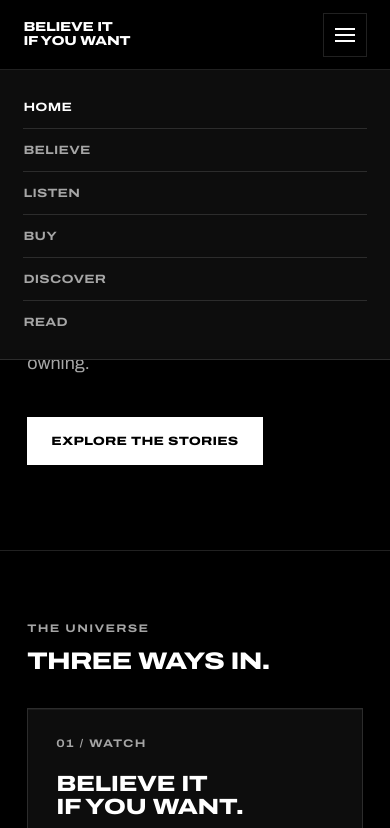
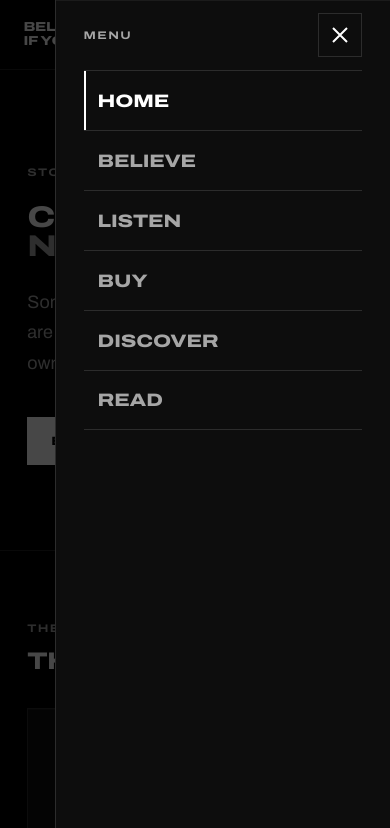
Before and after one commit to Blazely590/Believe-it-if-you-want, a plain HTML site: page index.html in a window 390 px wide. Both pictures are taken after a click on the button "Menu". Shown: the top 828 px of the page. Drawn offline with Linux system fonts and the light colour scheme.

Commit message:
Replace header links with a slide-in side menu on every screen size
The header now shows the logo and a three-line menu button. The button
opens a right-hand panel with Home, Believe, Listen, Buy, Discover and
Read. It closes with the X button, Escape, or a click outside, keeps
keyboard focus inside while open, and returns focus to the menu button.
Motion is switched off for visitors who prefer reduced motion.

Co-Authored-By: Claude Sonnet 5.5 <noreply@anthropic.com>
Claude-Session: https://claude.ai/code/session_014XCxvCKAW83xQbBFwXkNMn

```diff
--- a/index.html
+++ b/index.html
@@ -9,10 +9,11 @@
 <body>
 <header>
   <a class="brand" href="index.html" aria-label="Believe it if you want, home"><span>Believe it</span><span>if you want</span></a>
-  <button class="menu" type="button" aria-label="Menu" aria-expanded="false" aria-controls="site-nav">
+  <button class="menu" type="button" aria-label="Menu" title="Menu" aria-expanded="false" aria-controls="site-nav">
     <svg width="20" height="14" viewBox="0 0 20 14" fill="none" stroke="currentColor" stroke-width="2" aria-hidden="true"><path d="M0 1h20M0 7h20M0 13h20"/></svg>
   </button>
-  <nav id="site-nav">
+  <nav id="site-nav" aria-label="Main menu">
+    <div class="drawer-head"><small>Menu</small><button class="close" type="button" aria-label="Close menu"><svg width="16" height="16" viewBox="0 0 16 16" fill="none" stroke="currentColor" stroke-width="2" aria-hidden="true"><path d="M1 1l14 14M15 1L1 15"/></svg></button></div>
     <a href="index.html" aria-current="page">Home</a>
     <a href="believe.html">Believe</a>
     <a href="listen.html">Listen</a>
@@ -20,6 +21,7 @@
     <a href="affiliates.html">Discover</a>
     <a href="blog.html">Read</a>
   </nav>
+  <div class="scrim"></div>
 </header>
 <main>
   <section class="hero">
--- a/script.js
+++ b/script.js
@@ -1,16 +1,41 @@
 const menu = document.querySelector('.menu');
 const nav = document.querySelector('nav');
+const scrim = document.querySelector('.scrim');
+const closeBtn = document.querySelector('.close');
 
-menu?.addEventListener('click', () => {
-  const open = nav.classList.toggle('open');
+function setMenu(open) {
+  nav.classList.toggle('open', open);
+  scrim.classList.toggle('open', open);
+  document.body.classList.toggle('menu-open', open);
   menu.setAttribute('aria-expanded', String(open));
-});
+  if (open) {
+    closeBtn.focus();
+  } else {
+    menu.focus();
+  }
+}
+
+menu?.addEventListener('click', () => setMenu(!nav.classList.contains('open')));
+closeBtn?.addEventListener('click', () => setMenu(false));
+scrim?.addEventListener('click', () => setMenu(false));
 
 document.addEventListener('keydown', (e) => {
-  if (e.key === 'Escape' && nav?.classList.contains('open')) {
-    nav.classList.remove('open');
-    menu.setAttribute('aria-expanded', 'false');
-    menu.focus();
+  if (!nav?.classList.contains('open')) return;
+  if (e.key === 'Escape') {
+    setMenu(false);
+    return;
+  }
+  if (e.key === 'Tab') {
+    const items = [closeBtn, ...nav.querySelectorAll('a')];
+    const first = items[0];
+    const last = items[items.length - 1];
+    if (e.shiftKey && document.activeElement === first) {
+      e.preventDefault();
+      last.focus();
+    } else if (!e.shiftKey && document.activeElement === last) {
+      e.preventDefault();
+      first.focus();
+    }
   }
 });
 
--- a/styles.css
+++ b/styles.css
@@ -64,20 +64,8 @@ header {
 }
 .brand span { display: block; }
 
-nav { display: flex; gap: 32px; }
-nav a {
-  font-size: 12px;
-  font-weight: 700;
-  letter-spacing: .02em;
-  padding: 8px 0;
-  border-bottom: 1px solid transparent;
-  color: var(--muted);
-}
-nav a:hover { color: var(--text); }
-nav a[aria-current="page"] { color: var(--text); border-bottom-color: var(--text); }
-
 .menu {
-  display: none;
+  display: inline-flex;
   width: 44px;
   height: 44px;
   align-items: center;
@@ -88,6 +76,80 @@ nav a[aria-current="page"] { color: var(--text); border-bottom-color: var(--text
   cursor: pointer;
 }
 .menu:hover { border-color: var(--line-strong); }
+
+/* Side menu */
+nav {
+  position: fixed;
+  top: 0;
+  right: 0;
+  bottom: 0;
+  width: min(360px, 86vw);
+  z-index: 20;
+  display: flex;
+  flex-direction: column;
+  padding: 0 28px 28px;
+  background: var(--panel);
+  border-left: 1px solid var(--line);
+  box-shadow: var(--edge);
+  overflow-y: auto;
+  visibility: hidden;
+  transform: translateX(100%);
+  transition: transform 220ms ease-out, visibility 0s linear 220ms;
+}
+nav.open {
+  visibility: visible;
+  transform: none;
+  transition: transform 220ms ease-out, visibility 0s;
+}
+.drawer-head {
+  display: flex;
+  align-items: center;
+  justify-content: space-between;
+  height: 80px;
+  flex: none;
+}
+.close {
+  width: 44px;
+  height: 44px;
+  display: inline-flex;
+  align-items: center;
+  justify-content: center;
+  background: none;
+  color: var(--text);
+  border: 1px solid var(--line);
+  cursor: pointer;
+}
+.close:hover { border-color: var(--line-strong); }
+nav a {
+  display: flex;
+  align-items: center;
+  min-height: 60px;
+  padding: 0 0 0 14px;
+  font-size: 18px;
+  font-weight: 800;
+  letter-spacing: -.01em;
+  color: var(--muted);
+  border-top: 1px solid var(--line);
+}
+nav a:last-child { border-bottom: 1px solid var(--line); }
+nav a:hover { color: var(--text); }
+nav a[aria-current="page"] { color: var(--text); box-shadow: inset 2px 0 0 var(--text); }
+
+.scrim {
+  position: fixed;
+  inset: 0;
+  z-index: 10;
+  background: rgba(0, 0, 0, .72);
+  opacity: 0;
+  visibility: hidden;
+  transition: opacity 200ms ease-out, visibility 0s linear 200ms;
+}
+.scrim.open { opacity: 1; visibility: visible; transition: opacity 200ms ease-out, visibility 0s; }
+body.menu-open { overflow: hidden; }
+
+@media (prefers-reduced-motion: reduce) {
+  nav, nav.open, .scrim, .scrim.open { transition: none; }
+}
 
 /* Type */
 .tag, small {
@@ -304,29 +366,9 @@ footer small b { font-weight: 700; }
 }
 .facts td strong { display: block; color: var(--text); font-size: 20px; font-weight: 800; line-height: 1.3; margin-bottom: 4px; }
 
-@media (max-width: 860px) {
+@media (max-width: 700px) {
   header { height: 70px; padding: 0 6vw; }
-  .menu { display: inline-flex; }
-  nav {
-    display: none;
-    position: absolute;
-    top: 70px;
-    left: 0;
-    right: 0;
-    background: var(--panel);
-    border-bottom: 1px solid var(--line);
-    padding: 16px 6vw;
-    flex-direction: column;
-    gap: 0;
-    z-index: 4;
-  }
-  nav.open { display: flex; }
-  nav a { padding: 14px 0; border-bottom: 1px solid var(--line); }
-  nav a:last-child { border-bottom: 0; }
-  nav a[aria-current="page"] { border-bottom-color: var(--line); }
-}
-
-@media (max-width: 700px) {
+  .drawer-head { height: 70px; }
   .hero { padding: 85px 7vw; min-height: 440px; }
   .section { padding: 60px 7vw 80px; }
   .grid, .grid.two { grid-template-columns: 1fr; }
```
Also changed, not shown: affiliates.html (+4 -2 lines), believe.html (+4 -2 lines), blog.html (+4 -2 lines), listen.html (+4 -2 lines), shop.html (+4 -2 lines), zambia-economy-2026-11-19.html (+4 -2 lines).
